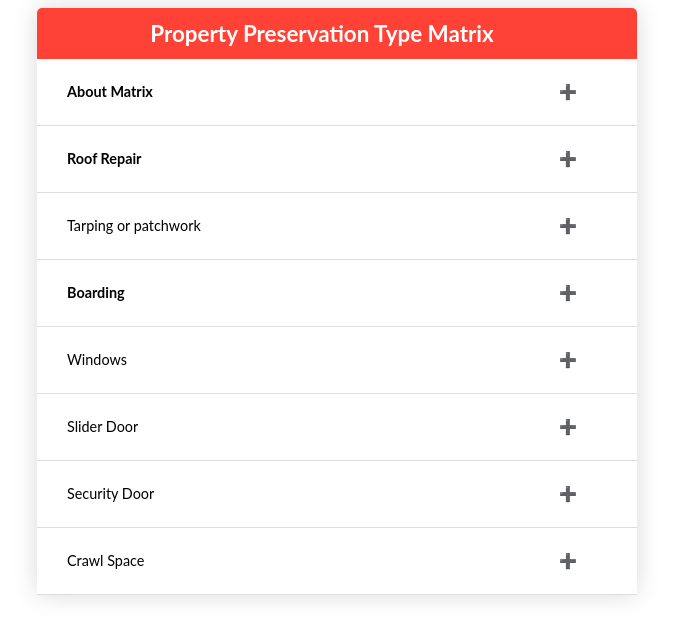
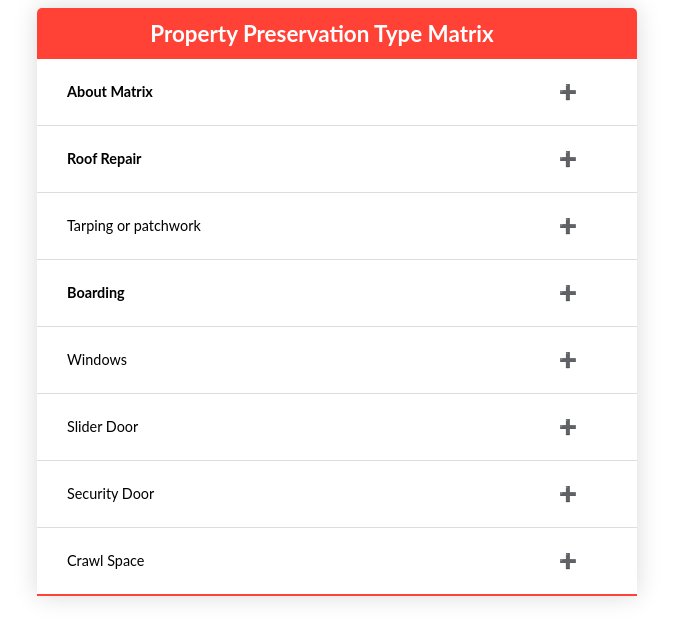
Before and after one commit to MarAddai/MarAddai.github.io, a plain HTML site: page index.html in a window 1280 px wide. Shown: the whole page, without its empty margins (303-976 px from the left). Drawn offline with Linux system fonts and the light colour scheme.

Commit message:
Update style.css

```diff
--- a/style.css
+++ b/style.css
@@ -36,9 +36,9 @@
   border-bottom: 1px solid #dddddd; /* targets all table rows in table body with a light grey border bottom. Added for extra aesthetic and separation*/
 }
 
-/*.Qtable tbody tr:last-of-type {
+.Qtable tbody tr:last-of-type {
     border-bottom: 2px solid #FF4136;
-  }*/
+  }
 
 /* Collapsible styling*/
 /* Style the button that is used to open and close the collapsible content */
```
